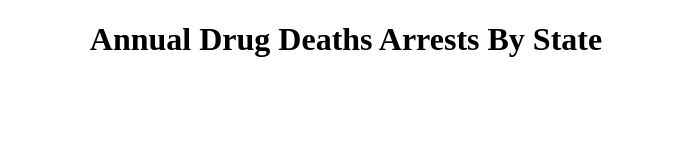
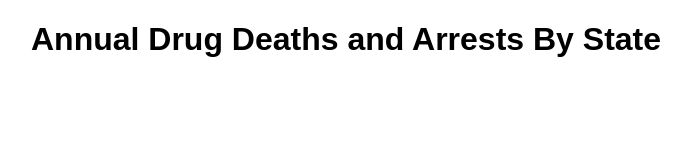
Before and after one commit to BasicCodingAndDataScience/WHW-Repo, a plain HTML site: page index.html in a window 1280 px wide. Shown: the whole page, without its empty margins (294-985 px from the left). Drawn offline with Linux system fonts and the light colour scheme.

Commit message:
Fixed link between html and css

```diff
--- a/css/main.css
+++ b/css/main.css
@@ -1,3 +1,3 @@
 #TopHeader{
-  color:"Blue";
+  font-family:sans-serif;
 }
--- a/index.html
+++ b/index.html
@@ -4,7 +4,7 @@
 <div id='TopHeader'>
 <center>
 
-<h1>Annual Drug Deaths  Arrests By State
+<h1>Annual Drug Deaths and Arrests By State
 </h1>
 </center>
 </div>
```
